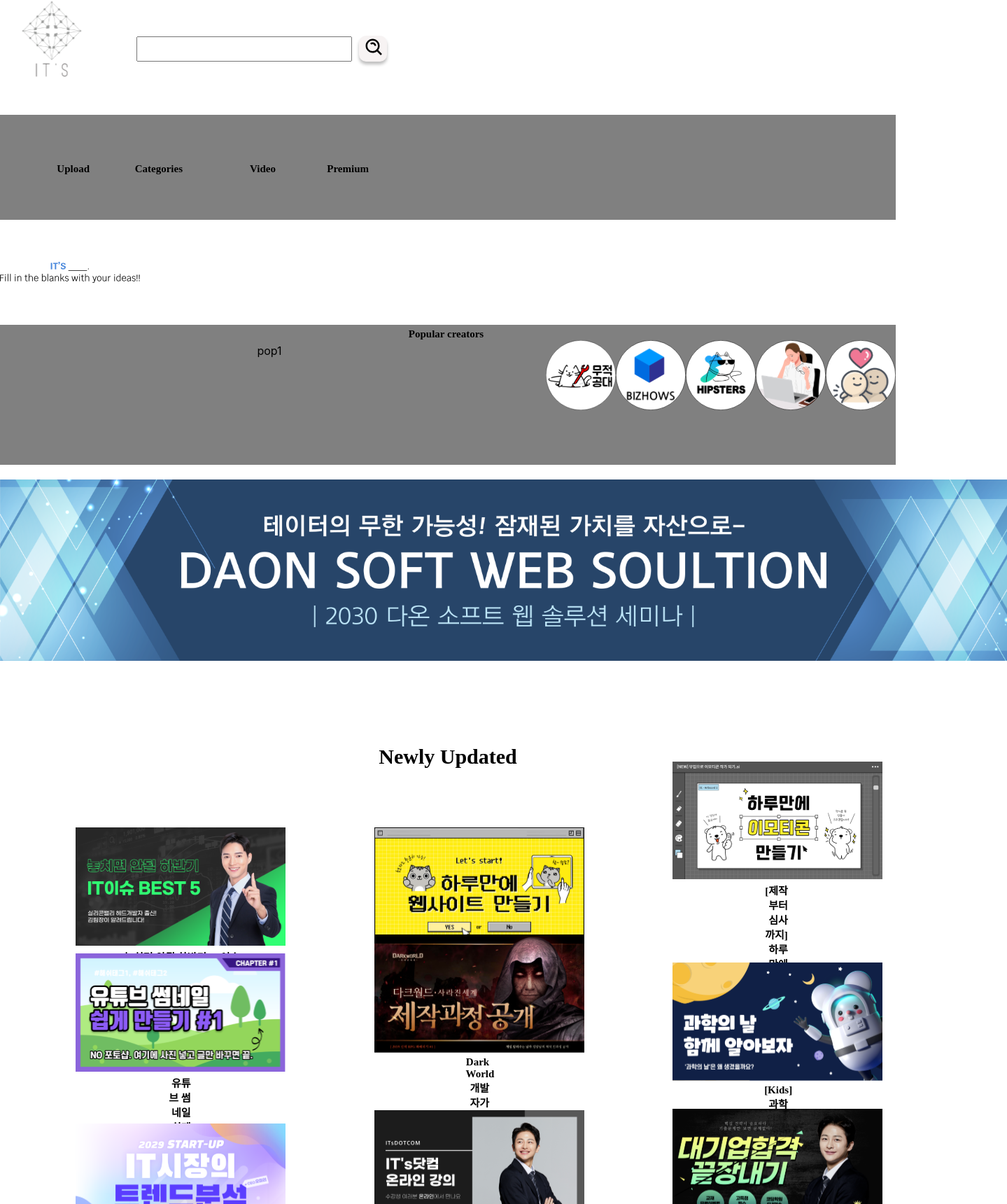
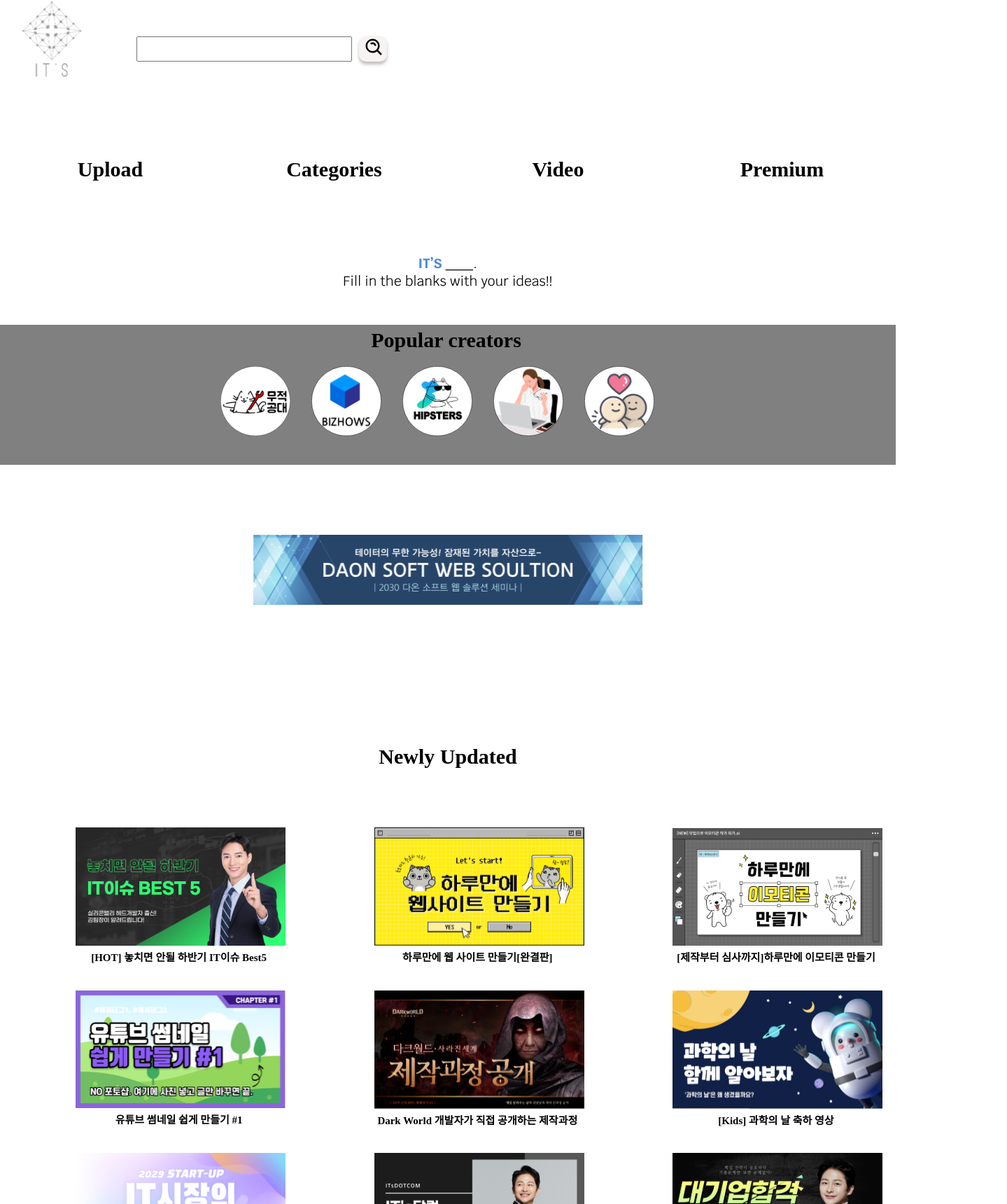
Before and after one commit to Brian-Hwang/Book-Pub, a React (Create React App) app in the folder front/: page /#/ in a window 1280 px wide. Shown: the part 116-1836 px from the top of the page at 70% size, 1439 px wide, since content can reach past the window. Built offline with nearby package versions, Linux system fonts and the light colour scheme.

Commit message:
중간머지

```diff
--- a/front/src/pages/MainPage/MainPage.js
+++ b/front/src/pages/MainPage/MainPage.js
@@ -123,7 +123,6 @@
   flex-direction: row; // 가로
   width: 100%;
   height: 150px;
-  background-color: gray;
 `
 const Wrapper4 = styled.div`
   display: flex;
@@ -221,10 +220,20 @@
   font-family: 'NotoSans';
   margin-right: 5px;
   text-align: right;
-  width: 10%;
+  width: 100%;
+  margin-top: 20px;
+`
+const Text_center = styled.div`
+  font-size: 30px;
+  font-weight: bold;
+  font-family: 'NotoSans';
+  margin-right: 5px;
+  text-align: center;
+  width: 100%;
   margin-top: 5px;
 `
-const Text_center = styled.div`
+
+const Videotext = styled.div`
   font-size: 15px;
   font-weight: bold;
   font-family: 'NotoSans';
@@ -277,12 +286,27 @@
   margin-top: 5px;
 `
 
-const Creators= styled.div`
-  height: 100px; width: 100px;
-  margin-right: 10px;
-  text-align: center;
+const Creators = styled.img`
+  width: 100px;
+  height: 100px;
+  margin-top: 20px;
+  margin-right: 30px;
+`
+
+const Ads = styled.img`
   width: 100%;
-  margin-top: 5px;
+  height: 220px;
+  margin-top: 30px;
+  @media (min-width: 430px) and (max-width: 1440px) {
+    //between
+    width: 200px;
+    height: 150px;
+  }
+  @media (max-width: 430px) {
+    //iphone
+    width: 200x;
+    height: 200px;
+  }
 `
 
 
@@ -299,81 +323,77 @@
             <Wrapper2>
                 <img style={{ height: '150px', width: '150px' }} src={logo} />
                 <Input></Input>
-                <SearchButton>
-        {' '}
-        <img style={{ width: '30px', height: '30px' }} src={Search} />
-      </SearchButton>
-
+                <SearchButton> {' '} <img style={{ width: '30px', height: '30px' }} src={Search} />
+                </SearchButton>
             </Wrapper2>
             <Wrapper3>
-            <Text_right> Upload </Text_right>
-            <Text_right> Categories </Text_right>
-            <Text_right> Video </Text_right>
-            <Text_right> Premium </Text_right>
+            <Text_center> Upload </Text_center>
+            <Text_center> Categories </Text_center>
+            <Text_center> Video </Text_center>
+            <Text_center> Premium </Text_center>
             </Wrapper3>
             <Wrapper4>
-            <img style={{ width: '200px', height: '200px' }} src={intro} />
+            <img style={{ width: '100%', height: '30%' }} src={intro} />
 
             </Wrapper4>
             <Wrapper5>
             <Text_center> Popular creators </Text_center>
 
-              <Row>
-                <Creators> pop1 </Creators>
-              <img style={{ height: '100px', width: '100px' }} src={pop1} />
-            <img style={{ height: '100px', width: '100px' }} src={[pop2]} />
-            <img style={{ height: '100px', width: '100px' }} src={pop3} />
-            <img style={{ height: '100px', width: '100px' }} src={pop4} />
-            <img style={{ height: '100px', width: '100px' }} src={pop5} />
+            <Row>
+            <Creators src={pop1}></Creators>
+            <Creators src={pop2}></Creators>
+            <Creators src={pop3}></Creators>
+            <Creators src={pop4}></Creators>
+            <Creators src={pop5}></Creators>
             </Row>
 
             </Wrapper5>
-            <Wrapper6>  <img src={advertisement} /> </Wrapper6>
+            <Wrapper6>  <img style={{ height: '100px', width: '100%' }} src={advertisement} /> </Wrapper6>
 
             <Wrapper7>
               <Title> Newly Updated </Title>
               <Box>
               <Video>
                 <img style={{ height: '300px', width: '300px' }} src={video1} />
-                <Text_center> [HOT] 놓치면 안될 하반기 IT이슈 Best5 </Text_center>
+                <Videotext> [HOT] 놓치면 안될 하반기 IT이슈 Best5 </Videotext>
               </Video>
               <Video>
                 <img style={{ height: '300px', width: '300px' }} src={video2} />
-                <Text_center> 하루만에 웹 사이트 만들기[완결판] </Text_center>
+                <Videotext> 하루만에 웹 사이트 만들기[완결판] </Videotext>
               </Video>
               <Video>
                 <img style={{ height: '300px', width: '300px' }} src={video3} />
-                <Text_right> [제작부터 심사까지]하루만에 이모티콘 만들기 </Text_right>
+                <Videotext> [제작부터 심사까지]하루만에 이모티콘 만들기 </Videotext>
               </Video>
               </Box>
 
               <Box>
               <Video>
                 <img style={{ height: '300px', width: '300px' }} src={video4} />
-                <Text_right> 유튜브 썸네일 쉽게 만들기 #1 </Text_right>
+                <Videotext> 유튜브 썸네일 쉽게 만들기 #1 </Videotext>
               </Video>
               <Video>
                 <img style={{ height: '300px', width: '300px' }} src={video5} />
-                <Text_right> Dark World 개발자가 직접 공개하는 제작과정 </Text_right>
+                <Videotext> Dark World 개발자가 직접 공개하는 제작과정 </Videotext>
               </Video>
               <Video>
                 <img style={{ height: '300px', width: '300px' }} src={video6} />
-                <Text_right> [Kids] 과학의 날 축하 영상 </Text_right>
+                <Videotext> [Kids] 과학의 날 축하 영상 </Videotext>
               </Video>
               </Box>
 
               <Box>
               <Video>
                 <img style={{ height: '300px', width: '300px' }} src={video7} />
-                <Text_right> IT시장의 트렌드 분석 </Text_right>
+                <Videotext> IT시장의 트렌드 분석 </Videotext>
               </Video>
               <Video>
                 <img style={{ height: '300px', width: '300px' }} src={video8} />
-                <Text_right> IT’s 닷컴에서 강의 시작했습니다. </Text_right>
+                <Videotext> IT’s 닷컴에서 강의 시작했습니다. </Videotext>
               </Video>
               <Video>
                 <img style={{ height: '300px', width: '300px' }} src={video9} />
-                <Text_right> 대기업 코딩테스트 합격 끝장내기 </Text_right>
+                <Videotext> 대기업 코딩테스트 합격 끝장내기 </Videotext>
               </Video>
               </Box>
 
```
